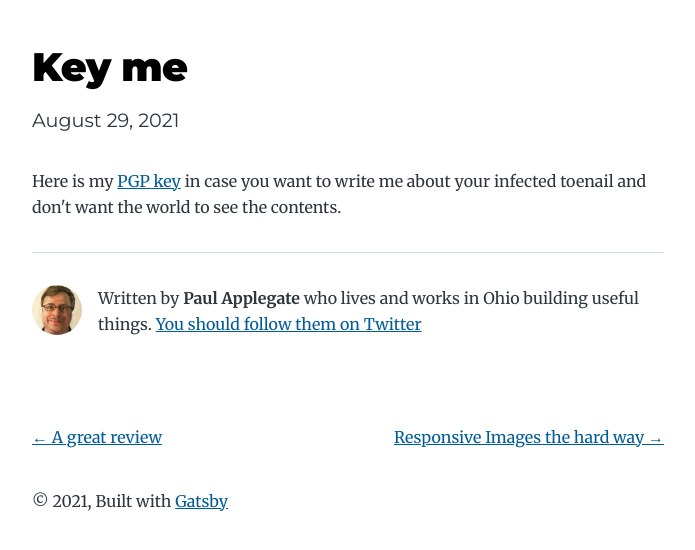
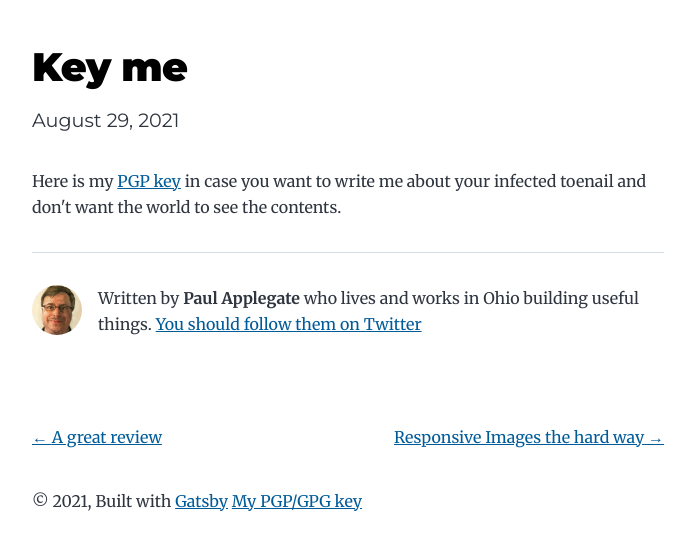
Before and after one commit to theapplegates/gatsby-starter-blog-beta, a Gatsby site: page /keyme/ in a window 1280 px wide. Shown: the part 72-622 px from the top of the page, without its empty margins (292-987 px from the left). Built offline with nearby package versions, Linux system fonts and the light colour scheme; Gatsby itself is replaced by a stand-in of ours; some icons are missing.

Commit message:
added link to keybase

```diff
--- a/src/components/layout.js
+++ b/src/components/layout.js
@@ -33,8 +33,7 @@ return (
 		<footer>
 			© {new Date().getFullYear()}, Built with
 			{` `}
-			<a href="https://www.gatsbyjs.com">Gatsby</a>
-			<a href="https://gatsbystarterblogbeta59977.gatsbyjs.io/PaulApplegate-B68B5D76-pub.asc"><i class="fa-thin fa-key"></i></a>
+			<a href="https://www.gatsbyjs.com">Gatsby</a>    <a href="https://keybase.io/mrapplegate/pgp_keys.asc?fingerprint=6baa889e776a98666978aec42b09e41ca4faf350">My PGP/GPG key<i class="fa-thin fa-key"></i></a>
 		</footer>
 	</div>
 )
```
